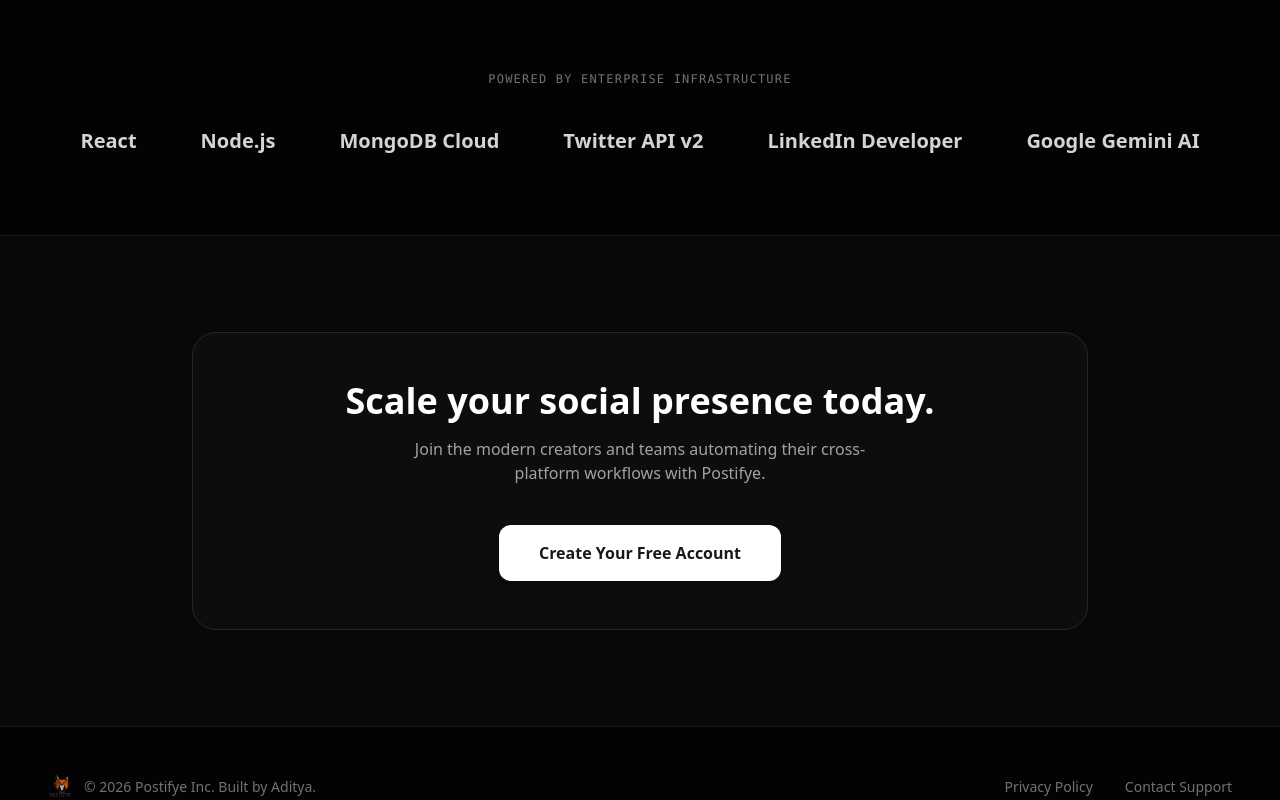
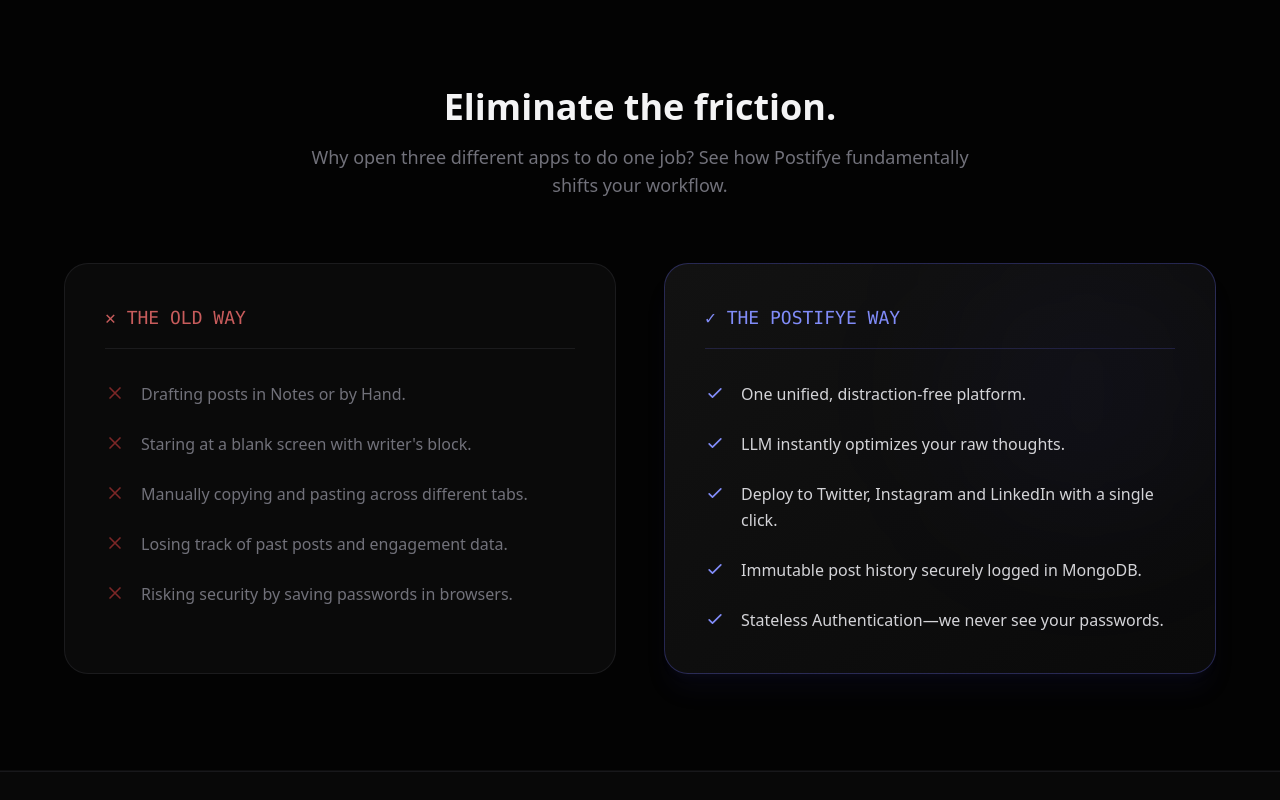
Before and after one commit to AdityaCodess/postcomposer, a React (Vite) app in the folder frontend/: page / in a window 1280 px wide. Shown: the part 1400-2200 px from the top of the page. Built offline with nearby package versions, Linux system fonts and the light colour scheme; no server answers.

Commit message:
updated frontend

```diff
--- a/frontend/src/components/Home.jsx
+++ b/frontend/src/components/Home.jsx
@@ -30,7 +30,7 @@
     visible: { opacity: 1, transition: { staggerChildren: 0.15 } }
   };
 
-  // Pure Engineering Scenarios (No AI)
+  // Pure Engineering Scenarios (No AI focus in the terminal)
   const scenarios = [
     {
       content: "Pushing a major update to the AegisGRID anomaly detector. SCADA data parsing is now 40% faster on the live dashboard. Next up: integrating the PMU simulation engine.\n\n#CyberSecurity #Python #GridTech",
@@ -105,7 +105,7 @@
         </div>
         <div className="flex items-center gap-6">
           <a href="#features" className="text-sm font-medium text-zinc-400 hover:text-white transition-colors hidden md:block">Features</a>
-          <a href="#security" className="text-sm font-medium text-zinc-400 hover:text-white transition-colors hidden md:block">Security</a>
+          <a href="#advantage" className="text-sm font-medium text-zinc-400 hover:text-white transition-colors hidden md:block">The Advantage</a>
           <Link to="/login" className="text-sm font-semibold text-zinc-900 bg-zinc-100 hover:bg-white px-5 py-2 rounded-md transition-all shadow-sm">
             Start Publishing Free
           </Link>
@@ -169,7 +169,7 @@
                 <div className="w-3 h-3 rounded-full bg-zinc-700"></div>
                 <div className="w-3 h-3 rounded-full bg-zinc-700"></div>
               </div>
-              <span className="text-zinc-500 font-mono text-[10px] tracking-widest uppercase">Demo Post</span>
+              <span className="text-zinc-500 font-mono text-[10px] tracking-widest uppercase">/api/posts/create</span>
             </div>
 
             {/* Terminal Body */}
@@ -192,7 +192,7 @@
                   <div className="absolute inset-0 bg-[#151515]/80 backdrop-blur-sm flex items-center justify-center">
                     <div className="flex items-center gap-3 text-indigo-400 text-xs">
                       <svg className="w-4 h-4 animate-spin" fill="none" viewBox="0 0 24 24"><circle className="opacity-25" cx="12" cy="12" r="10" stroke="currentColor" strokeWidth="4"></circle><path className="opacity-75" fill="currentColor" d="M4 12a8 8 0 018-8V0C5.373 0 0 5.373 0 12h4zm2 5.291A7.962 7.962 0 014 12H0c0 3.042 1.135 5.824 3 7.938l3-2.647z"></path></svg>
-                      Executing Auth Handshakes...
+                      Executing OAuth 2.0 Handshakes...
                     </div>
                   </div>
                 )}
@@ -208,15 +208,11 @@
                   >
                     <div className="flex items-center gap-2 text-emerald-400">
                       <svg className="w-4 h-4" fill="none" stroke="currentColor" viewBox="0 0 24 24"><path strokeLinecap="round" strokeLinejoin="round" strokeWidth="2" d="M5 13l4 4L19 7"></path></svg>
-                      [201] Post successfully published to Twitter
+                      [201] Post successfully published to Twitter API v2
                     </div>
                     <div className="flex items-center gap-2 text-emerald-400">
                       <svg className="w-4 h-4" fill="none" stroke="currentColor" viewBox="0 0 24 24"><path strokeLinecap="round" strokeLinejoin="round" strokeWidth="2" d="M5 13l4 4L19 7"></path></svg>
-                      [201] Post successfully published to LinkedIn
-                    </div>
-                    <div className="flex items-center gap-2 text-emerald-400">
-                      <svg className="w-4 h-4" fill="none" stroke="currentColor" viewBox="0 0 24 24"><path strokeLinecap="round" strokeLinejoin="round" strokeWidth="2" d="M5 13l4 4L19 7"></path></svg>
-                      [201] Post successfully published to Instagram
+                      [201] Post successfully published to LinkedIn UGC API
                     </div>
                   </motion.div>
                 )}
@@ -272,23 +268,71 @@
         </div>
       </section>
 
-      {/* Trust / Infrastructure Banner */}
-      <section id="security" className="py-20 px-6 bg-[#030303] overflow-hidden">
-        <div className="max-w-7xl mx-auto text-center">
-          <p className="text-zinc-500 font-mono text-xs uppercase tracking-widest mb-10">Powered by Enterprise Infrastructure</p>
-          <motion.div
-            initial={{ opacity: 0, scale: 0.9 }}
-            whileInView={{ opacity: 1, scale: 1 }}
-            viewport={{ once: false, amount: 0.5 }}
-            transition={{ duration: 0.8 }}
-            className="flex flex-wrap justify-center gap-8 md:gap-16 items-center opacity-50 grayscale hover:grayscale-0 transition-all duration-500"
-          >
-            {['React', 'Node.js', 'MongoDB Cloud', 'Twitter API v2', 'LinkedIn Developer', 'Google Gemini AI'].map((tech, i) => (
-              <div key={i} className="text-lg md:text-xl font-bold text-zinc-300">
-                {tech}
-              </div>
-            ))}
-          </motion.div>
+      {/* NEW: The Advantage (Problem vs Solution) */}
+      <section id="advantage" className="py-24 px-6 lg:px-12 bg-[#030303] overflow-hidden border-b border-zinc-900/50">
+        <div className="max-w-6xl mx-auto">
+          <div className="text-center mb-16">
+            <motion.h3
+              variants={fadeInUp} initial="hidden" whileInView="visible" viewport={{ once: false }}
+              className="text-3xl md:text-4xl font-bold text-zinc-100 mb-4"
+            >
+              Eliminate the friction.
+            </motion.h3>
+            <motion.p
+              variants={fadeInUp} initial="hidden" whileInView="visible" viewport={{ once: false }}
+              className="text-zinc-500 max-w-2xl mx-auto text-lg"
+            >
+              Why open three different apps to do one job? See how Postifye fundamentally shifts your workflow.
+            </motion.p>
+          </div>
+
+          <div className="grid md:grid-cols-2 gap-8 lg:gap-12">
+            {/* The Old Way */}
+            <motion.div
+              initial={{ opacity: 0, x: -30 }} whileInView={{ opacity: 1, x: 0 }} viewport={{ once: false, amount: 0.3 }} transition={{ duration: 0.6 }}
+              className="bg-[#0a0a0a] border border-zinc-800/60 p-8 md:p-10 rounded-3xl opacity-80"
+            >
+              <h4 className="text-lg font-mono text-red-400/80 mb-8 border-b border-zinc-800/60 pb-4">✕ THE OLD WAY</h4>
+              <ul className="space-y-6">
+                {[
+                  "Drafting posts in Notes or by Hand.",
+                  "Staring at a blank screen with writer's block.",
+                  "Manually copying and pasting across different tabs.",
+                  "Losing track of past posts and engagement data.",
+                  "Risking security by saving passwords in browsers."
+                ].map((item, i) => (
+                  <li key={i} className="flex items-start gap-4 text-zinc-500">
+                    <svg className="w-5 h-5 text-red-500/50 mt-0.5 shrink-0" fill="none" stroke="currentColor" viewBox="0 0 24 24"><path strokeLinecap="round" strokeLinejoin="round" strokeWidth="2" d="M6 18L18 6M6 6l12 12"></path></svg>
+                    <span className="leading-relaxed">{item}</span>
+                  </li>
+                ))}
+              </ul>
+            </motion.div>
+
+            {/* The Postifye Way */}
+            <motion.div
+              initial={{ opacity: 0, x: 30 }} whileInView={{ opacity: 1, x: 0 }} viewport={{ once: false, amount: 0.3 }} transition={{ duration: 0.6 }}
+              className="bg-gradient-to-br from-[#121212] to-[#0a0a0a] border border-indigo-500/30 p-8 md:p-10 rounded-3xl shadow-xl shadow-indigo-900/10 relative overflow-hidden"
+            >
+              <div className="absolute top-0 right-0 w-64 h-64 bg-indigo-500/5 rounded-full blur-[80px] pointer-events-none"></div>
+
+              <h4 className="text-lg font-mono text-indigo-400 mb-8 border-b border-indigo-500/20 pb-4">✓ THE POSTIFYE WAY</h4>
+              <ul className="space-y-6 relative z-10">
+                {[
+                  "One unified, distraction-free platform.",
+                  "LLM instantly optimizes your raw thoughts.",
+                  "Deploy to Twitter, Instagram and LinkedIn with a single click.",
+                  "Immutable post history securely logged in MongoDB.",
+                  "Stateless Authentication—we never see your passwords."
+                ].map((item, i) => (
+                  <li key={i} className="flex items-start gap-4 text-zinc-300">
+                    <svg className="w-5 h-5 text-indigo-400 mt-0.5 shrink-0" fill="none" stroke="currentColor" viewBox="0 0 24 24"><path strokeLinecap="round" strokeLinejoin="round" strokeWidth="2" d="M5 13l4 4L19 7"></path></svg>
+                    <span className="leading-relaxed">{item}</span>
+                  </li>
+                ))}
+              </ul>
+            </motion.div>
+          </div>
         </div>
       </section>
 
@@ -315,12 +359,12 @@
         <div className="max-w-7xl mx-auto flex flex-col md:flex-row justify-between items-center gap-6">
           <div className="flex items-center gap-3">
              <img src="/postifye.svg" alt="Postifye Logo" className="w-6 h-6 opacity-80" />
-            <span className="text-zinc-500 text-sm font-medium">© {new Date().getFullYear()} Postifye Inc. Built by Aditya.</span>
+            <span className="text-zinc-500 text-sm font-medium">© {new Date().getFullYear()} Postifye Inc. Built by Aditya Bhalla Corp.</span>
           </div>
 
           <div className="flex gap-8 text-sm font-medium">
             <Link to="/privacy" className="text-zinc-500 hover:text-zinc-300 transition-colors">Privacy Policy</Link>
-            <a href="mailto:support@postifye.com" className="text-zinc-500 hover:text-zinc-300 transition-colors">Contact Support</a>
+            <a href="mailto:support@aditya.toolchain.com" className="text-zinc-500 hover:text-zinc-300 transition-colors">Contact Support</a>
           </div>
         </div>
       </footer>
```
